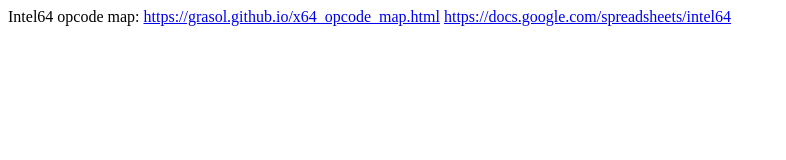
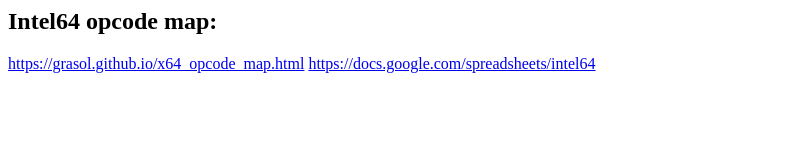
Before and after one commit to Grasol/Grasol.github.io, a plain HTML site: page index.html in a window 1280 px wide. Shown: the whole page, without its empty margins (0-786 px from the left). Drawn offline with Linux system fonts and the light colour scheme.

Commit message:
Update index.html

```diff
--- a/index.html
+++ b/index.html
@@ -6,7 +6,7 @@
 
 <body>
 	<div id = "content">
-		<l1>Intel64 opcode map:</l1>
+		<h2>Intel64 opcode map:</h2>
     <a href="https://grasol.github.io/x64_opcode_map.html">
 	    https://grasol.github.io/x64_opcode_map.html</a>
     <a href="https://docs.google.com/spreadsheets/d/1SosVsft1NVyBqHVUVqNV2fit3hn6nSlokP4ue65CmoU/edit?usp=sharing">
```
